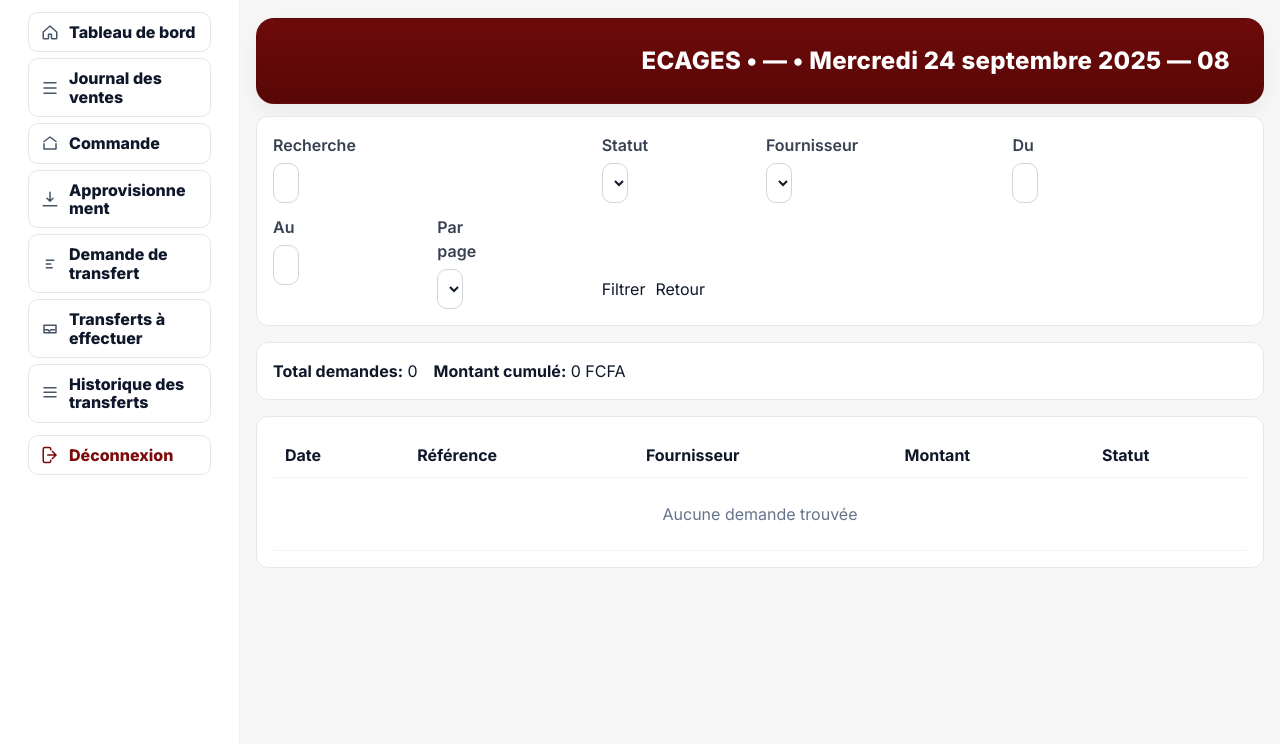
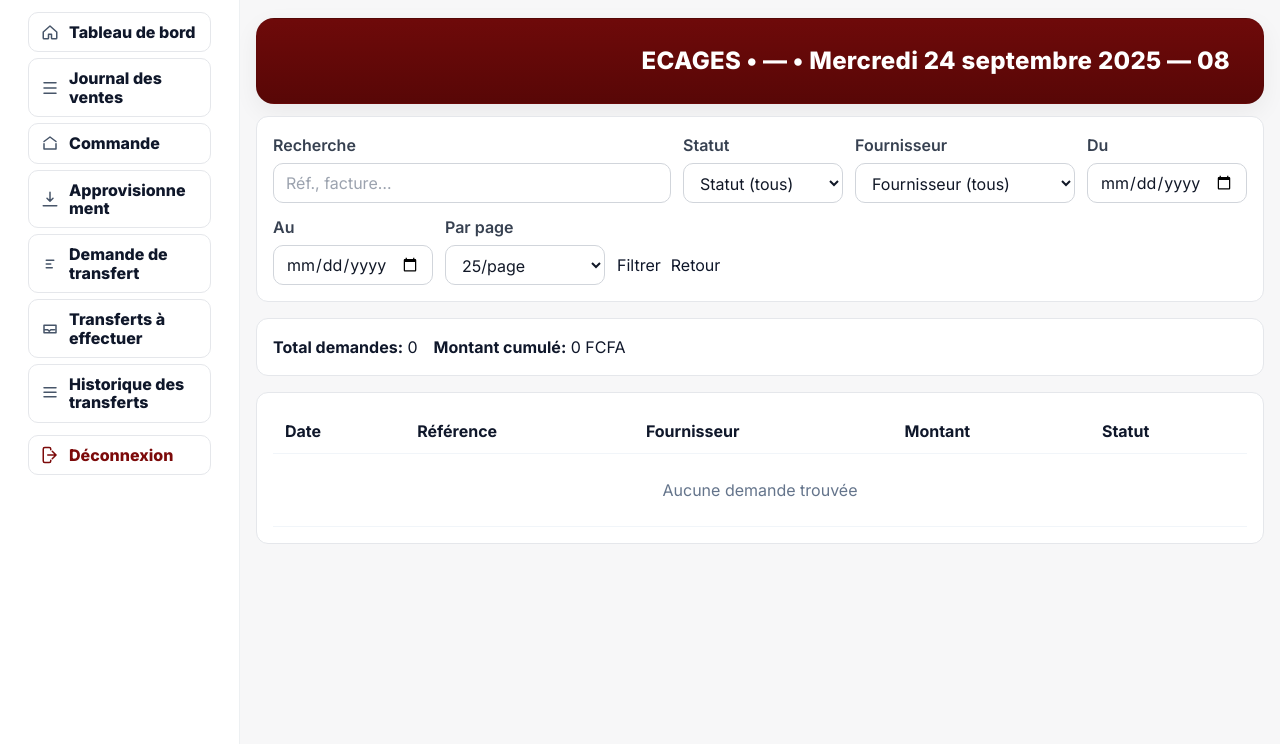
Before and after one commit to josueadimado/ecages, a Django app: template templates/sales/commercial/commercial_journal.html in a window 1280 px wide. Shown: the part 57-801 px from the top of the page. Run offline with Django 5.2, Linux system fonts and the light colour scheme; the template is opened without the code that fills it, so the values that code supplies are empty; some libraries are stand-ins or nearby versions.

Commit message:
Commercial journal: simplify filter layout to flexible row (no grid), better spacing

```diff
--- a/templates/sales/commercial/commercial_journal.html
+++ b/templates/sales/commercial/commercial_journal.html
@@ -4,15 +4,13 @@
 {% block extra_css %}
 <style>
   .card { background:#fff; border:1px solid #e5e7eb; border-radius:12px; padding:16px; }
-  .filters { display:grid; grid-template-columns: repeat(12, 1fr); gap:12px; }
-  @media (max-width: 960px){ .filters{ grid-template-columns: repeat(6, 1fr); } }
-  @media (max-width: 640px){ .filters{ grid-template-columns: repeat(2, 1fr); } }
-  .filters .field { grid-column: span 2; }
-  .filters .field.w-3 { grid-column: span 3; }
-  .filters .field.w-4 { grid-column: span 4; }
-  .filters .field.w-6 { grid-column: span 6; }
-  .filters .actions { display:flex; align-items:flex-end; gap:10px; grid-column: span 2; }
-  .filters label { display:block; font-weight:700; color:#1f2937; margin-bottom:6px; }
+  .filters { display:flex; flex-wrap:wrap; gap:12px; align-items:flex-end; }
+  .filters .field { display:flex; flex-direction:column; min-width:180px; }
+  .filters .field.w-2 { min-width:160px; }
+  .filters .field.w-3 { min-width:220px; }
+  .filters .field.w-4 { min-width:280px; flex:1; }
+  .filters .actions { display:flex; gap:10px; }
+  .filters label { display:block; font-weight:600; color:#374151; margin-bottom:6px; }
   .filters input[type="text"], .filters input[type="date"], .filters select {
     width:100%; height:40px; padding:8px 12px; border:1px solid #d1d5db; border-radius:10px; background:#fff; color:#111827;
   }
```
